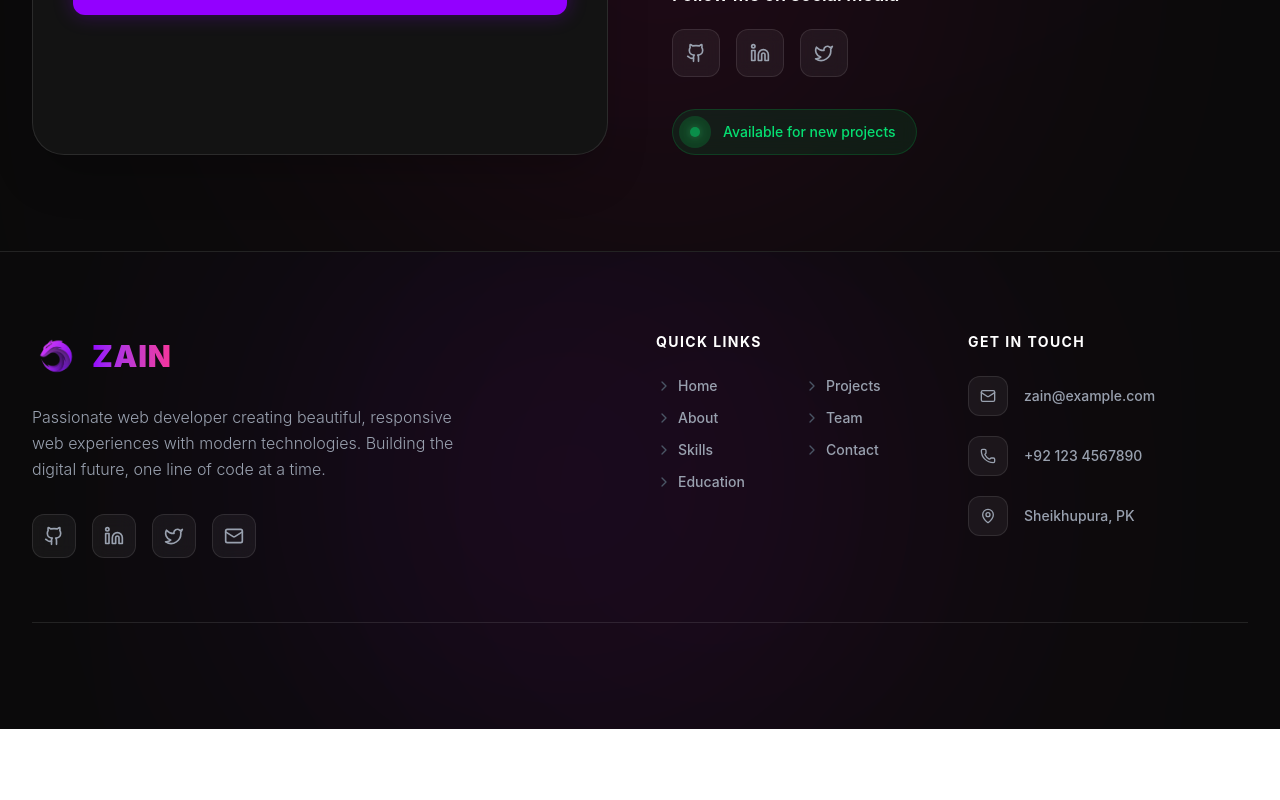
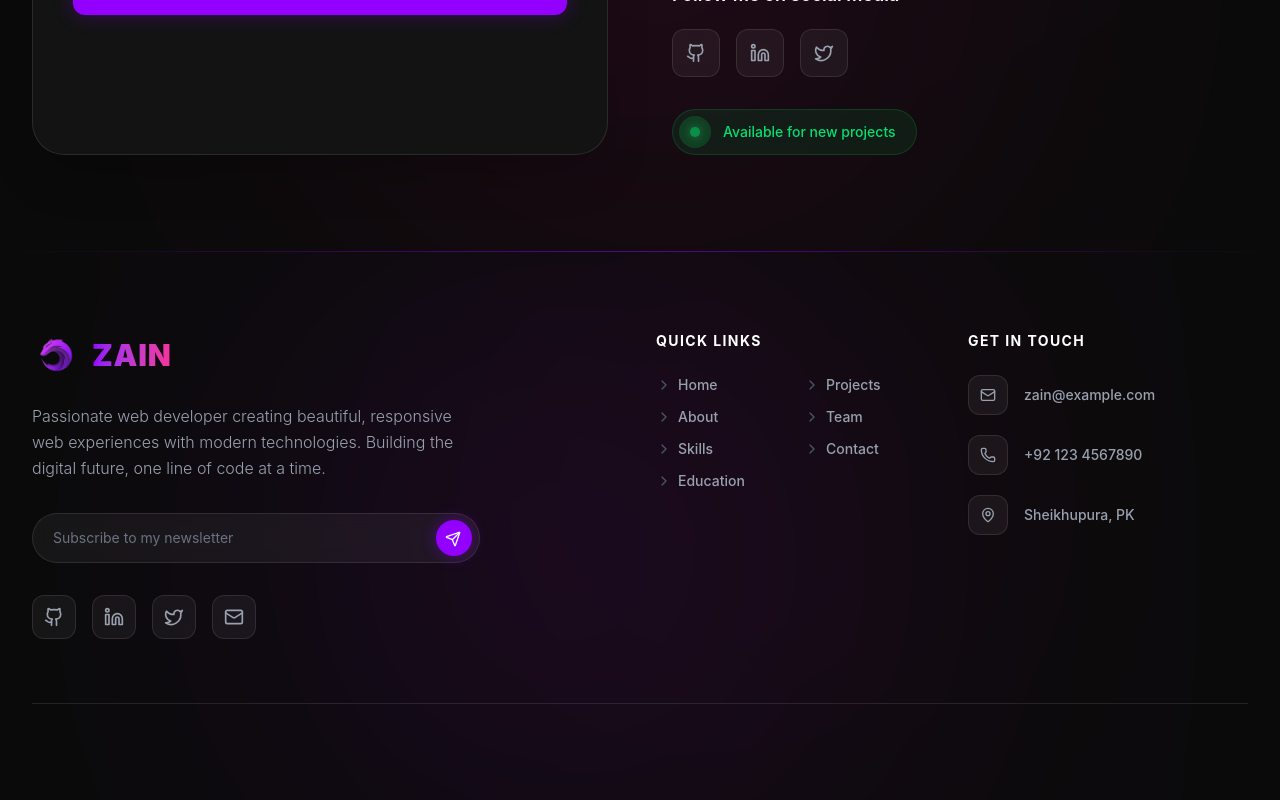
Before and after one commit to ZainMurtaza3532/personal-portfolio-using-react, a React (Vite) app: page / in a window 1280 px wide. Shown: the part 7781-8581 px from the top of the page. Before the commit the page ends 8510 px from the top, so only its background shows below. Built offline with nearby package versions, Linux system fonts and the light colour scheme.

Commit message:
Refactor Footer component for performance and features
Moved static social and footer link data outside the component to optimize rendering. Added newsletter subscription form with state management.

```diff
--- a/src/components/Footer.jsx
+++ b/src/components/Footer.jsx
@@ -1,4 +1,4 @@
-import React from 'react';
+import React, { useState } from 'react';
 import {
   Github,
   Linkedin,
@@ -7,18 +7,12 @@ import {
   ArrowUp,
   Phone,
   MapPin,
-  ChevronRight
+  ChevronRight,
+  Send
 } from 'lucide-react';
 import logo from '/public/images/abc.png';
 
-const Footer = () => {
-  const scrollToTop = () => {
-    window.scrollTo({
-      top: 0,
-      behavior: 'smooth'
-    });
-  };
-
+// Moved static data outside the component to prevent unnecessary re-creations on render
 const socialLinks = [
   {
     icon: <Github className="w-5 h-5" />,
@@ -56,12 +50,30 @@ const Footer = () => {
   { name: 'Contact', href: '#contact' },
 ];
 
-  // Split footer links into two columns
 const firstColumnLinks = footerLinks.slice(0, 4);
 const secondColumnLinks = footerLinks.slice(4);
 
+const Footer = () => {
+  const [email, setEmail] = useState('');
+
+  const scrollToTop = () => {
+    window.scrollTo({
+      top: 0,
+      behavior: 'smooth'
+    });
+  };
+
+  const handleSubscribe = (e) => {
+    e.preventDefault();
+    // Add your newsletter subscription logic here
+    setEmail('');
+  };
+
   return (
-    <footer className="bg-[#0a0a0a] text-white pt-20 pb-8 px-4 sm:px-6 lg:px-8 border-t border-white/10 relative overflow-hidden selection:bg-[#9300ff]/30">
+    <footer className="bg-[#0a0a0a] text-white pt-20 pb-8 px-4 sm:px-6 lg:px-8 relative overflow-hidden selection:bg-[#9300ff]/30">
+
+      {/* Glowing Top Border */}
+      <div className="absolute top-0 left-0 right-0 h-[1px] bg-gradient-to-r from-transparent via-[#9300ff]/50 to-transparent"></div>
 
       {/* Subtle Background Ambient Glows */}
       <div className="absolute bottom-0 left-1/4 w-[500px] h-[500px] bg-[#9300ff] rounded-full mix-blend-screen filter blur-[150px] opacity-[0.1] pointer-events-none"></div>
@@ -72,7 +84,7 @@ const Footer = () => {
         {/* Main Footer Content */}
         <div className="grid grid-cols-1 md:grid-cols-2 lg:grid-cols-4 gap-y-12 gap-x-8 mb-16">
 
-          {/* Brand & Description */}
+          {/* Brand, Description & Newsletter */}
           <div className="md:col-span-2" data-aos="fade-right" data-aos-duration="1000">
             <a href="#home" className="inline-flex items-center mb-6 group focus:outline-none" data-aos="fade-down" data-aos-delay="100">
               <img
@@ -88,6 +100,25 @@ const Footer = () => {
             <p className="text-gray-400 mb-8 max-w-md text-base leading-relaxed font-light" data-aos="fade-up" data-aos-delay="200">
               Passionate web developer creating beautiful, responsive web experiences with modern technologies. Building the digital future, one line of code at a time.
             </p>
+
+            {/* Newsletter Subscription */}
+            <form onSubmit={handleSubscribe} className="relative max-w-md mb-8 group" data-aos="fade-up" data-aos-delay="250">
+              <input
+                type="email"
+                value={email}
+                onChange={(e) => setEmail(e.target.value)}
+                placeholder="Subscribe to my newsletter"
+                required
+                className="w-full bg-white/5 border border-white/10 rounded-full py-3.5 pl-5 pr-14 text-sm text-white placeholder-gray-500 focus:outline-none focus:border-[#9300ff]/50 focus:ring-1 focus:ring-[#9300ff]/50 transition-all backdrop-blur-sm"
+              />
+              <button
+                type="submit"
+                aria-label="Subscribe"
+                className="absolute right-2 top-1/2 -translate-y-1/2 w-9 h-9 bg-[#9300ff] hover:bg-[#b545ff] rounded-full flex items-center justify-center text-white transition-all shadow-[0_0_15px_rgba(147,0,255,0.4)] hover:scale-105"
+              >
+                <Send className="w-4 h-4 translate-x-[-1px] translate-y-[1px]" />
+              </button>
+            </form>
 
             {/* Social Links */}
             <div className="flex space-x-4" data-aos="fade-up" data-aos-delay="300">
```
Lines whose indentation alone changed are shown as unchanged.
